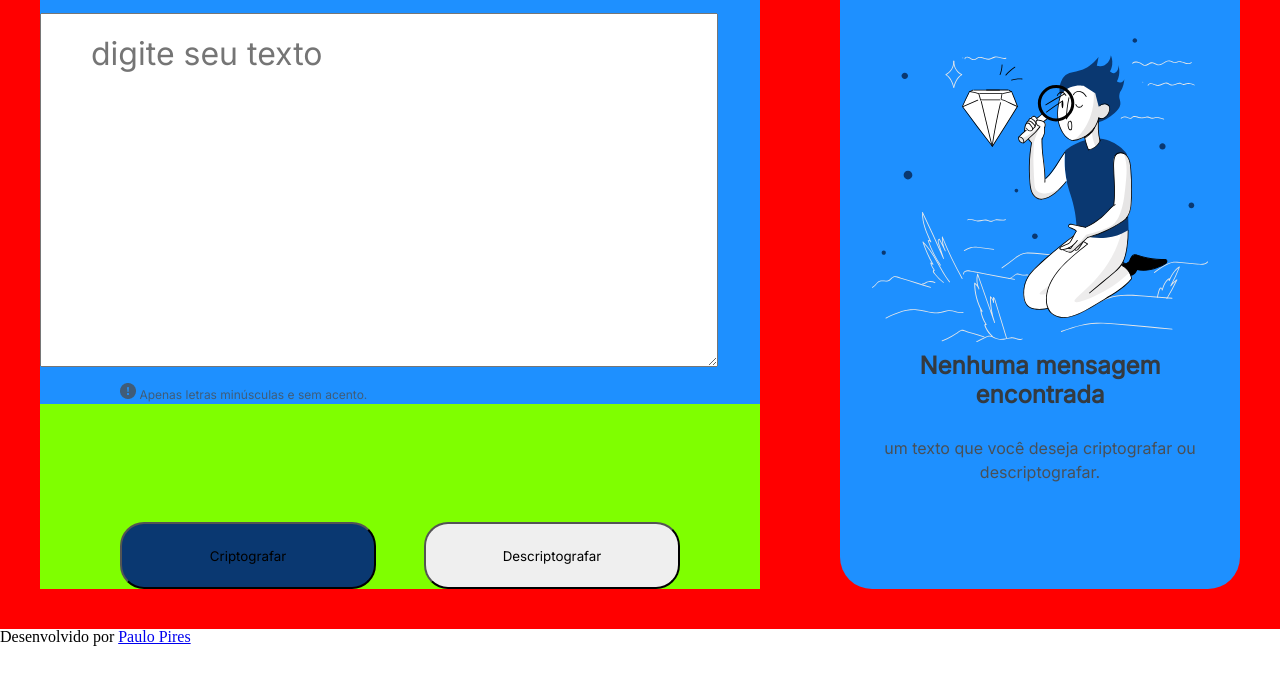
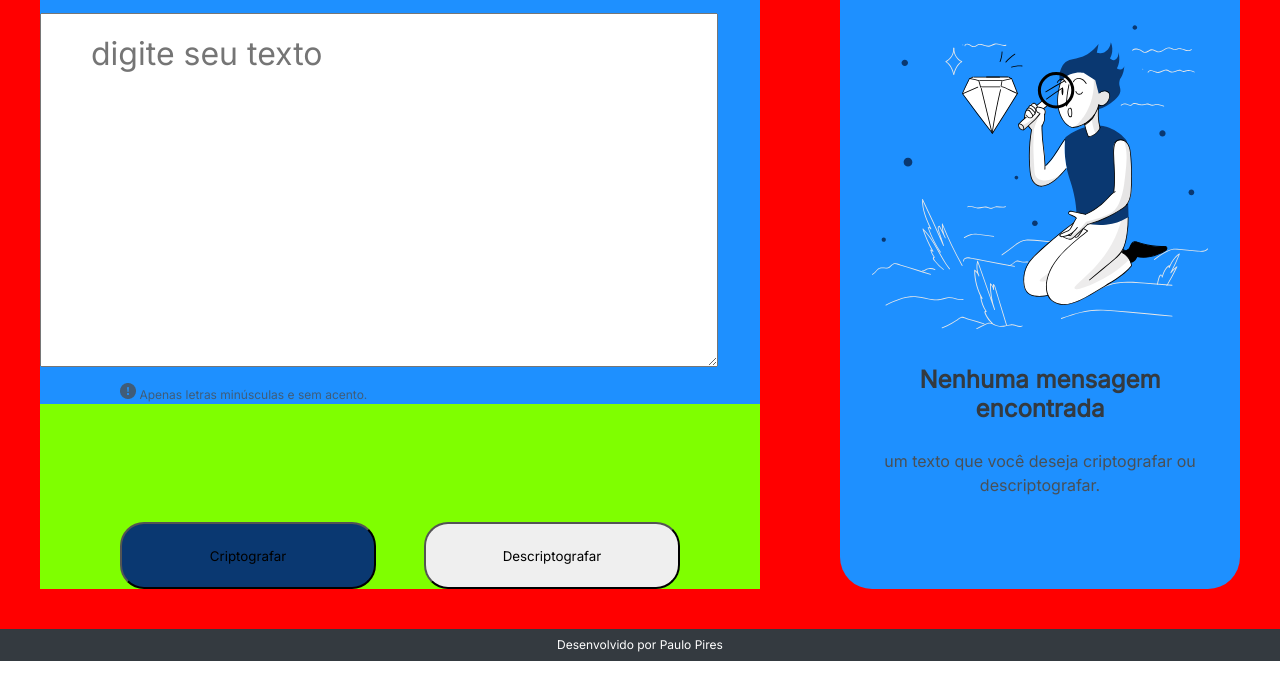
Before and after one commit to prpires66/Oracle_ONE_Challenge01, a plain HTML site: page index.html in a window 1280 px wide. Shown: the part 91-790 px from the top of the page. Drawn offline with Linux system fonts and the light colour scheme.

Commit message:
Tela de resposta da criptografia

```diff
--- a/css/style.css
+++ b/css/style.css
@@ -21,6 +21,12 @@
 	font-size: 30px;
 	width: 65vw;
 	min-width: 600px;
+}
+
+
+.xxx {
+background-color: chartreuse;
+
 }
 
 .direita {
@@ -208,3 +214,16 @@ button {
 
 	/* Inside auto layout */
 }
+
+footer {
+	font-family: 'Inter', sans-serif;
+	background-color: #343A40;
+	color: white;
+	padding: 10px;
+	font-size: 12px;
+	text-align: center;
+	flex: none;
+	order: 2;
+	flex-grow: 0;
+	margin: 0px;
+}
--- a/index.html
+++ b/index.html
@@ -27,14 +27,20 @@
             </div>
         </section>
         <section class="direita">
+            <div class="resultado" style="display:  ;">
                 <img src="img/inicial.svg">
                 <h1>Nenhuma mensagem encontrada</h1>
                 <p>um texto que você deseja criptografar ou descriptografar.</p>
+            </div>
+            <div class="xxx" style="display: none;">
+                <textarea  class="resultado-cripto" name="texto-cripto" placeholder="digite seu texto"></textarea>
+                <button class="copiar">Copiar</button>
+            </div>
         </section>
     </main>
     <footer>
-        <p>
-            Desenvolvido por <a href="#">Paulo Pires</a>
+        <p class="autor">
+            Desenvolvido por Paulo Pires
         </p>
     </footer>
 </body>
```
Lines whose indentation alone changed are shown as unchanged.
